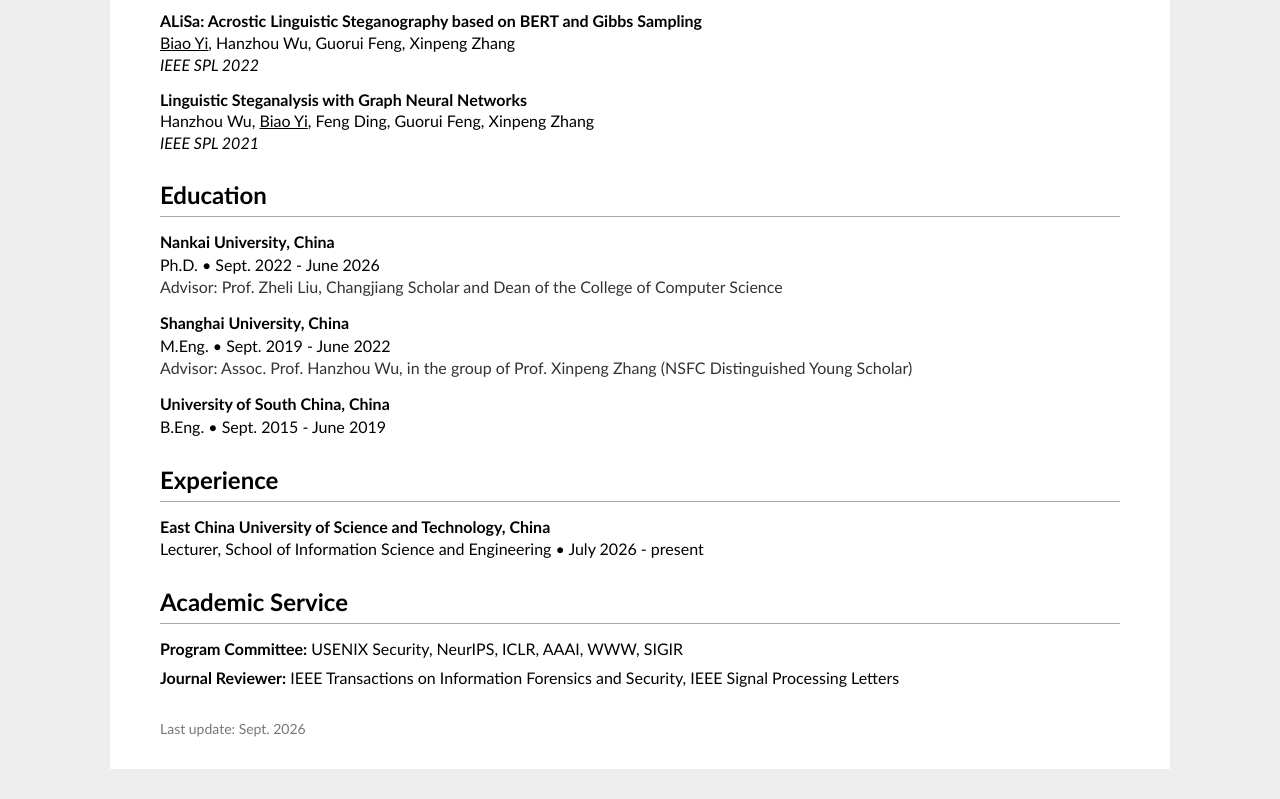
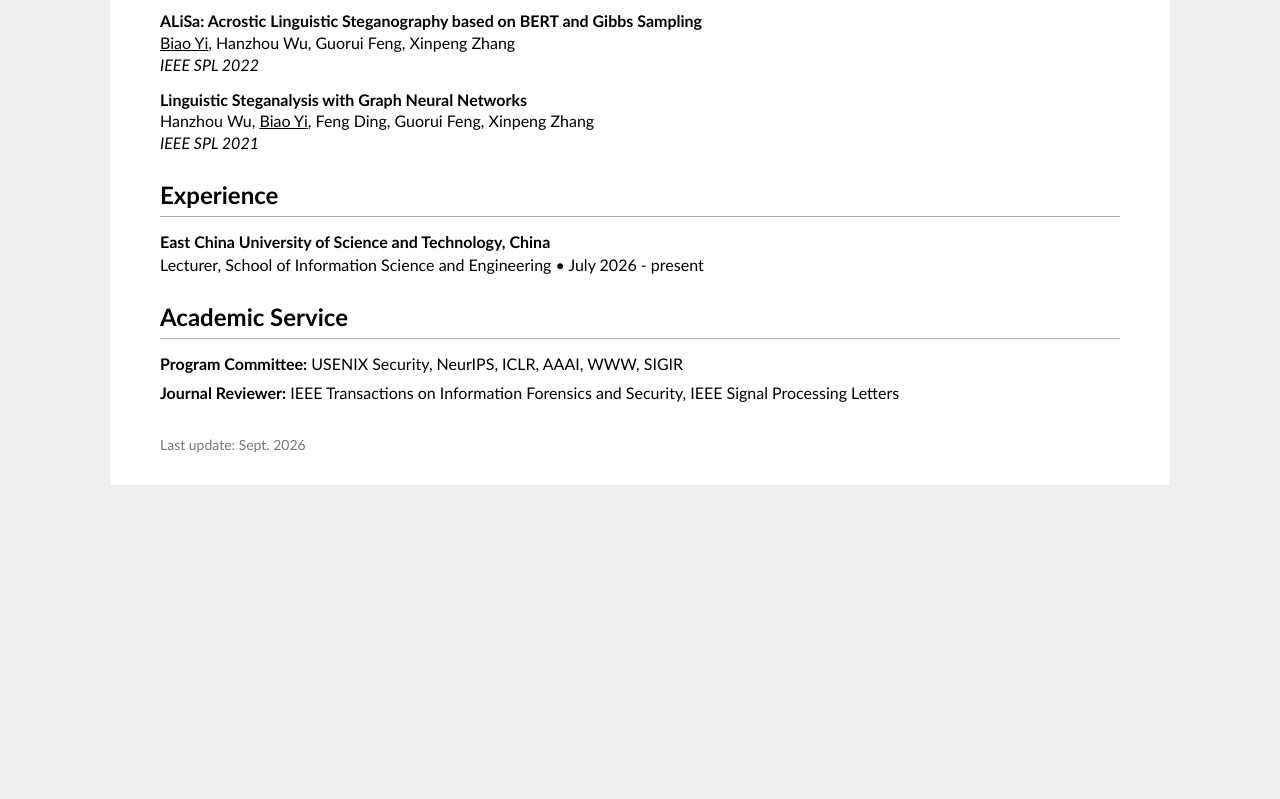
Before and after one commit to biao-yi/biao-yi.github.io, a plain HTML site: page index.html in a window 1280 px wide. Shown: the part 1734-2533 px from the top of the page. After the commit the page ends 2249 px from the top, so only its background shows below. Drawn offline with Linux system fonts and the light colour scheme.

Commit message:
Remove education section
Co-Authored-By: Claude Opus 5 <noreply@anthropic.com>

```diff
--- a/index.html
+++ b/index.html
@@ -242,27 +242,6 @@ hr{
   <p class="v">IEEE SPL 2021</p>
 </div>
 
-<!-- ============ EDUCATION ============ -->
-<h2>Education</h2>
-<hr>
-
-<div class="entry">
-  <p class="where">Nankai University, China</p>
-  <p class="what">Ph.D. &bull; Sept. 2022 - June 2026</p>
-  <p class="note">Advisor: Prof. Zheli Liu, Changjiang Scholar and Dean of the College of Computer Science</p>
-</div>
-
-<div class="entry">
-  <p class="where">Shanghai University, China</p>
-  <p class="what">M.Eng. &bull; Sept. 2019 - June 2022</p>
-  <p class="note">Advisor: Assoc. Prof. Hanzhou Wu, in the group of Prof. Xinpeng Zhang (NSFC Distinguished Young Scholar)</p>
-</div>
-
-<div class="entry">
-  <p class="where">University of South China, China</p>
-  <p class="what">B.Eng. &bull; Sept. 2015 - June 2019</p>
-</div>
-
 <!-- ============ EXPERIENCE ============ -->
 <h2>Experience</h2>
 <hr>
```
